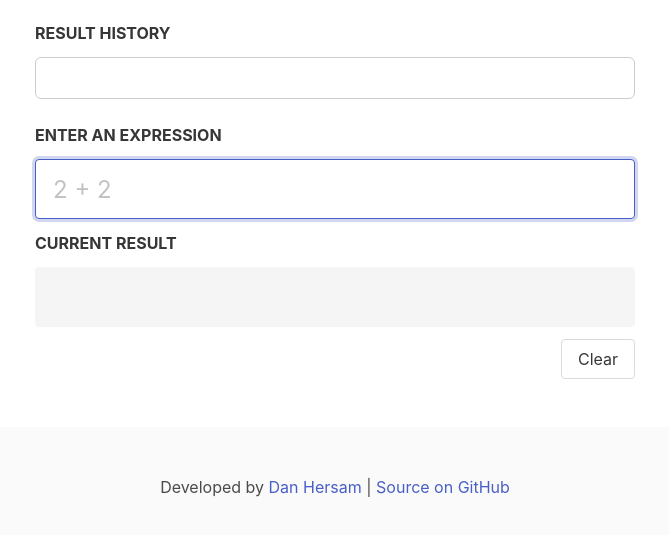
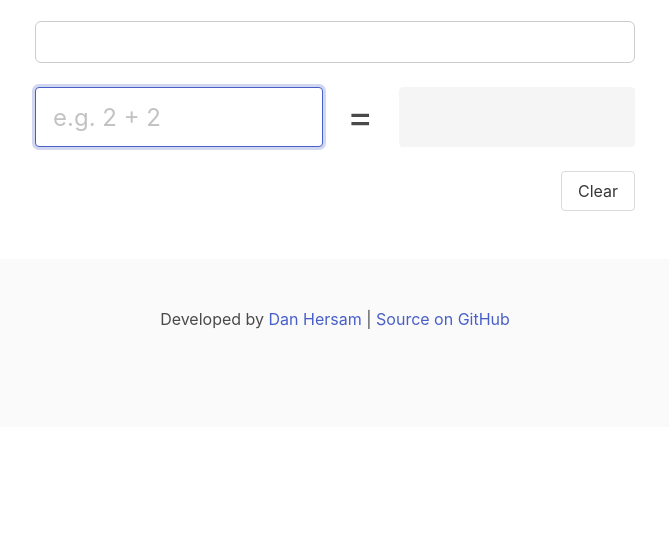
Before and after one commit to jaden/text-calc, a plain HTML site: page public/index.html in a window 1280 px wide. Shown: the part 87-622 px from the top of the page, without its empty margins (305-974 px from the left). Drawn offline with Linux system fonts and the light colour scheme.

Commit message:
Make primary elements more prominent
Put expression and answer fields on the same line with = sign

Remove labels since the fields should be self-explanatory

Make max-height of history log based on view height

```diff
--- a/public/index.html
+++ b/public/index.html
@@ -27,9 +27,8 @@
     }
 
     #historyLog {
-      font-family: monospace;
       font-size: 1.5em;
-      max-height: 400px;
+      max-height: 60vh;
       overflow-y: auto;
       box-shadow: none;
       border: solid 1px #ccc;
@@ -52,11 +51,6 @@
 
       <h1 class="title">Text-based Calculator with History</h1>
 
-      <div class="field">
-        <label class="label is-uppercase">Result history</label>
-      </div>
-
-      <div class="field">
       <div class="box" id="historyLog">
         <div v-for="item in resultHistory">
           <div>{{ item.expression }}</div>
@@ -67,13 +61,9 @@
         </div>
       </div>
 
-      <div class="field">
-        <label class="label is-uppercase">Enter an expression</label>
-      </div>
-
-      <div class="field">
-        <div class="control is-expanded">
-          <input class="input is-large" id="expression" type="text" placeholder="2 + 2" v-model="expression"
+      <div class="columns is-mobile is-vcentered">
+        <div class="control column is-6">
+          <input class="input is-large" id="expression" type="tel" placeholder="e.g. 2 + 2" v-model="expression"
             v-on:keyup.enter="addToHistory"
             v-on:keyup.up="showLastExpression"
             v-on:keyup.down="clearExpression"
@@ -82,15 +72,11 @@
             autofocus="autofocus"
           >
         </div>
-      </div>
 
-      <div class="field">
-        <label class="label is-uppercase">Current result</label>
-      </div>
+        <div class="column is-1 is-size-2">=</div>
 
-      <div class="field">
-        <div class="control is-expanded">
-          <input class="input is-large" type="text" placeholder="" v-model="result" disabled>
+        <div class="control column is-5">
+          <input class="input is-large" type="text" v-model="result" disabled>
         </div>
       </div>
 
```
Lines whose indentation alone changed are shown as unchanged.
